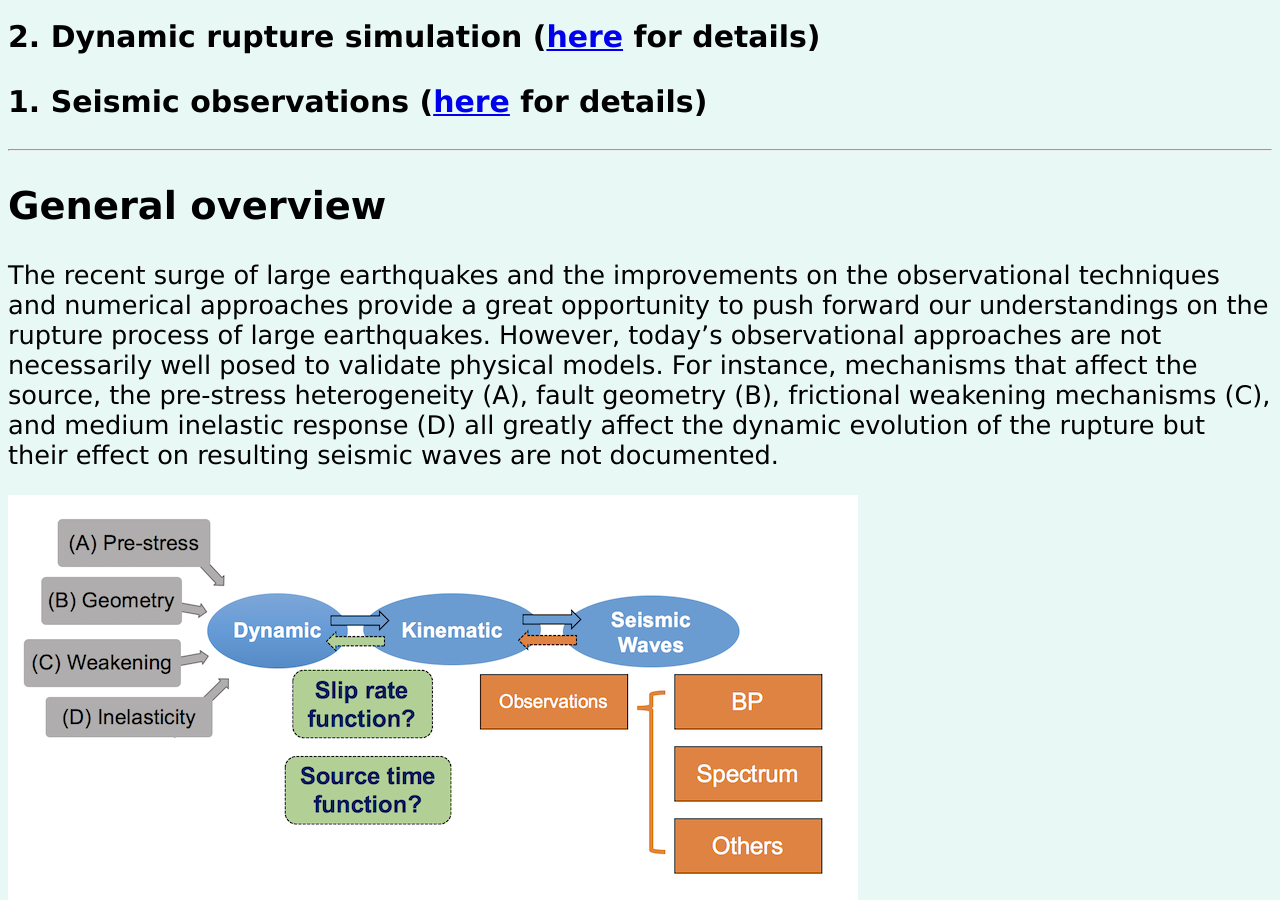
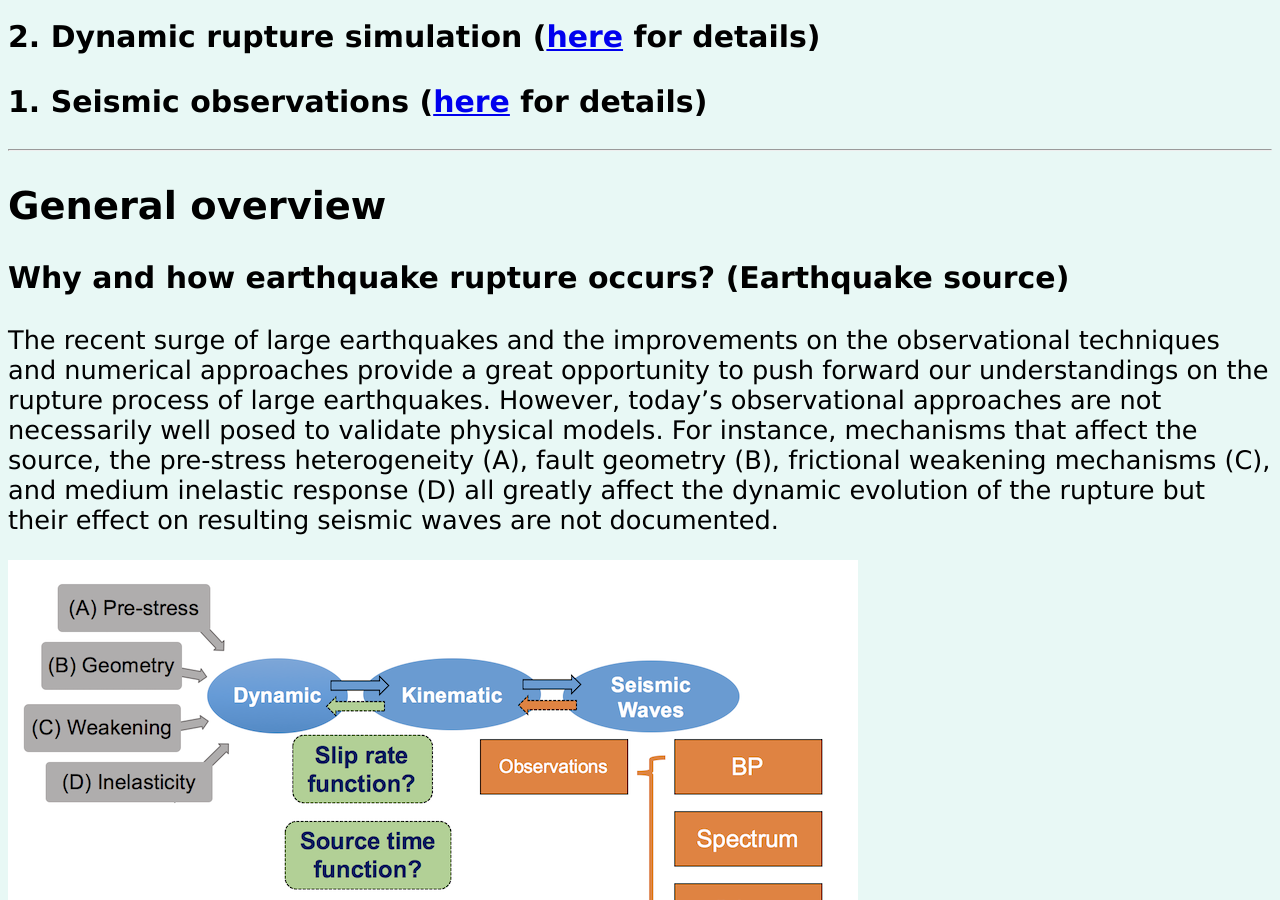
Before and after one commit to yinjiuxun/yinjiuxun.github.io, a Jekyll site: the page built from pages/research.md, in a window 1280 px wide and 900 px high, scrolled down 423 px. Built offline with Jekyll 4.4.1, drawn with Linux system fonts in a browser that asks for light colours.

Commit message:
Update research.md

```diff
--- a/pages/research.md
+++ b/pages/research.md
@@ -15,6 +15,7 @@ title: Research
 ----
 ## General overview
 
+### Why and how earthquake rupture occurs? (Earthquake source)
 The recent surge of large earthquakes and the improvements on the observational techniques and numerical approaches provide a great opportunity to push forward our understandings on the rupture process of large earthquakes. However, today’s observational approaches are not necessarily well posed to validate physical models. For instance, mechanisms that affect the source, the pre-stress heterogeneity (A), fault geometry (B), frictional weakening mechanisms (C), and medium inelastic response (D) all greatly affect the dynamic evolution of the rupture but their effect on resulting seismic waves are not documented.
 
 ![PhD work](/assets/phd_workflow.png)
```
